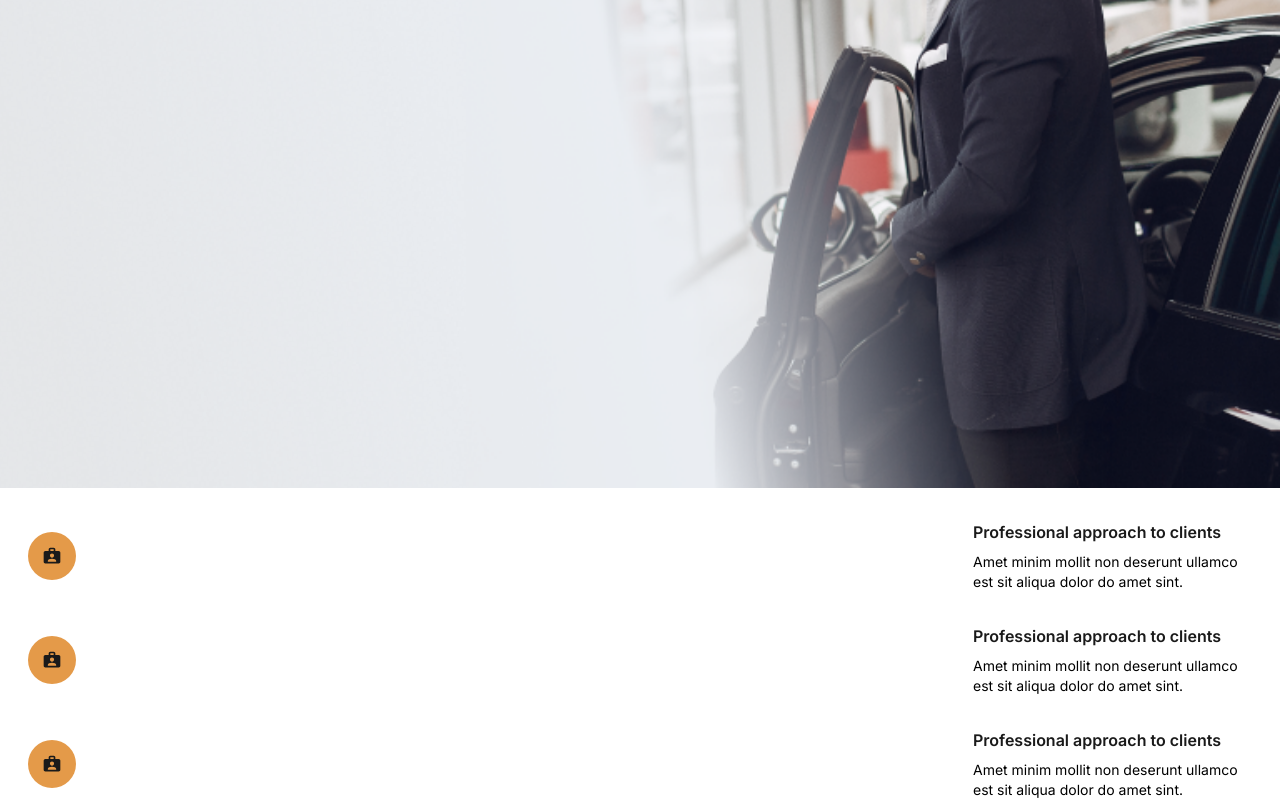
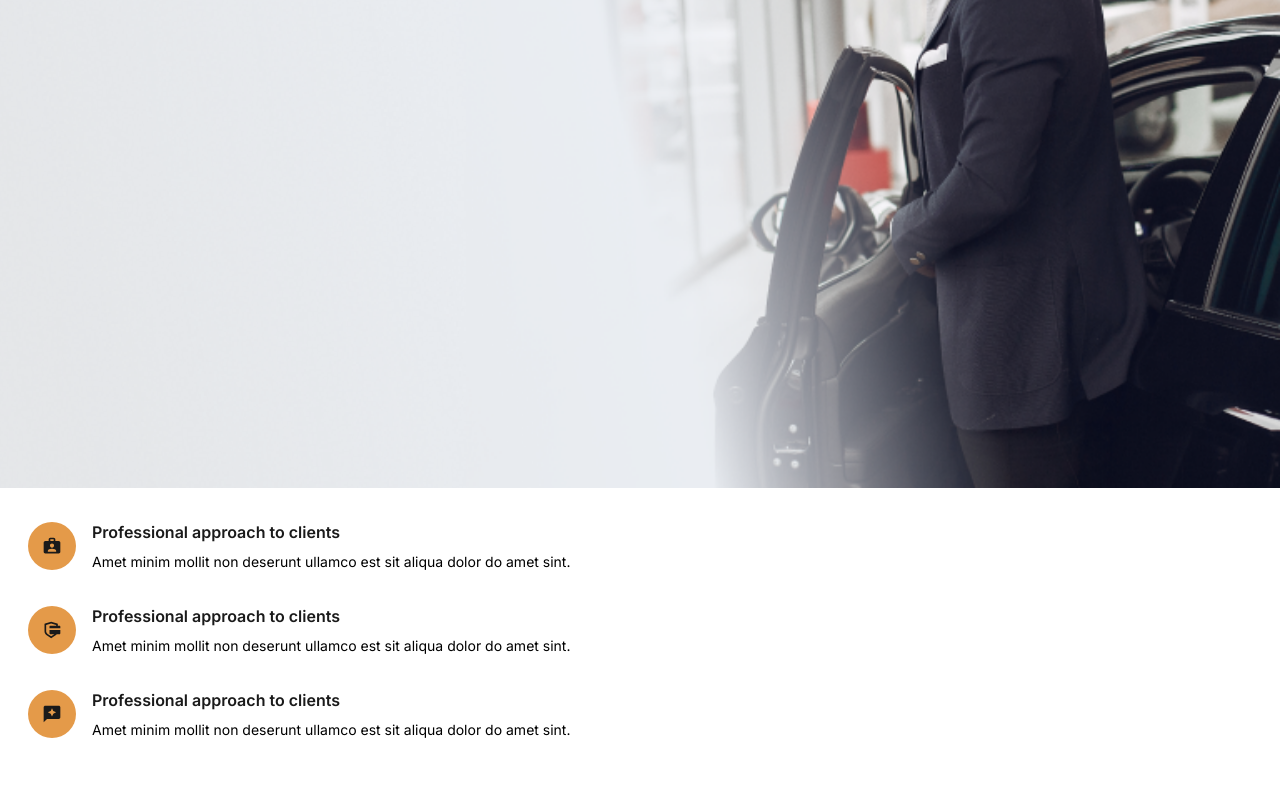
Before and after one commit to ahmetayyildiz66/ecars, a Vue app: page / in a window 1280 px wide. Shown: the part 342-1142 px from the top of the page. After the commit the page ends 1082 px from the top, so only its background shows below. Built offline with nearby package versions, Linux system fonts and the light colour scheme.

Commit message:
benefits: tablet and desktop

```diff
--- a/src/App.vue
+++ b/src/App.vue
@@ -7,7 +7,6 @@
 
     <EcHero />
     <EcBenefitsList />
-
   </div>
 </template>
 
--- a/src/components/EcBenefitsList.vue
+++ b/src/components/EcBenefitsList.vue
@@ -1,35 +1,58 @@
 <template>
-  <div class="container flex flex-col space-y-8 mt-8">
-    <div class="flex items-center justify-between text-sm space-x-4">
+  <div
+    class="container flex flex-col space-y-8 lg:space-y-0 mt-8 lg:flex-row lg:space-x-10 lg:mt-0 lg:-translate-y-[84px] lg:rounded-2xl lg:bg-white lg:shadow-2xl lg:px-10 lg:py-10 lg:shadow-gray-350"
+  >
+    <div
+      class="flex items-center justify-between md:justify-normal text-sm space-x-4"
+    >
       <EcFeatureButton>
         <IconBriefcase />
       </EcFeatureButton>
 
-      <div class="flex flex-col max-w-[279px] space-y-2">
-        <h3 class="text-gray-950 text-base font-semibold">Professional approach to clients</h3>
-        <p>Amet minim mollit non deserunt ullamco est sit aliqua dolor do amet sint.</p>
+      <div class="flex flex-col max-w-[279px] md:max-w-none space-y-2 lg:max-w-[285px]">
+        <h3 class="text-gray-950 text-base font-semibold">
+          Professional approach to clients
+        </h3>
+        <p>
+          Amet minim mollit non deserunt ullamco est sit aliqua dolor do amet
+          sint.
+        </p>
       </div>
     </div>
 
-    <div class="flex items-center justify-between text-sm space-x-4">
+    <div
+      class="flex items-center justify-between md:justify-normal text-sm space-x-4"
+    >
       <EcFeatureButton>
-        <IconBriefcase />
+        <IconPayment />
       </EcFeatureButton>
 
-      <div class="flex flex-col max-w-[279px] space-y-2">
-        <h3 class="text-gray-950 text-base font-semibold">Professional approach to clients</h3>
-        <p>Amet minim mollit non deserunt ullamco est sit aliqua dolor do amet sint.</p>
+      <div class="flex flex-col max-w-[279px] md:max-w-none space-y-2 lg:max-w-[285px]">
+        <h3 class="text-gray-950 text-base font-semibold">
+          Professional approach to clients
+        </h3>
+        <p>
+          Amet minim mollit non deserunt ullamco est sit aliqua dolor do amet
+          sint.
+        </p>
       </div>
     </div>
 
-    <div class="flex items-center justify-between text-sm space-x-4">
+    <div
+      class="flex items-center justify-between md:justify-normal text-sm space-x-4"
+    >
       <EcFeatureButton>
-        <IconBriefcase />
+        <IconReview />
       </EcFeatureButton>
 
-      <div class="flex flex-col max-w-[279px] space-y-2">
-        <h3 class="text-gray-950 text-base font-semibold">Professional approach to clients</h3>
-        <p>Amet minim mollit non deserunt ullamco est sit aliqua dolor do amet sint.</p>
+      <div class="flex flex-col max-w-[279px] md:max-w-none space-y-2 lg:max-w-[285px]">
+        <h3 class="text-gray-950 text-base font-semibold">
+          Professional approach to clients
+        </h3>
+        <p>
+          Amet minim mollit non deserunt ullamco est sit aliqua dolor do amet
+          sint.
+        </p>
       </div>
     </div>
   </div>
@@ -41,4 +64,6 @@ import EcFeatureButton from "./EcFeatureButton.vue";
 
 // icons
 import IconBriefcase from "./icons/IconBriefcase.vue";
+import IconPayment from "./icons/IconPayment.vue";
+import IconReview from "./icons/IconReview.vue";
 </script>
--- /dev/null
+++ b/src/components/icons/IconPayment.vue
@@ -0,0 +1,14 @@
+<template>
+  <svg
+    width="20"
+    height="20"
+    viewBox="0 0 20 20"
+    fill="none"
+    xmlns="http://www.w3.org/2000/svg"
+  >
+    <path
+      d="M9.16667 1.66699L15.2483 3.56699C15.418 3.61994 15.5662 3.72573 15.6714 3.8689C15.7767 4.01207 15.8334 4.18513 15.8333 4.36283V5.83366H17.5C17.721 5.83366 17.933 5.92146 18.0893 6.07774C18.2455 6.23402 18.3333 6.44598 18.3333 6.66699V8.33366H7.5V6.66699C7.5 6.44598 7.5878 6.23402 7.74408 6.07774C7.90036 5.92146 8.11232 5.83366 8.33333 5.83366H14.1667V4.97533L9.16667 3.41199L4.16667 4.97533V11.1453C4.16655 11.6555 4.28354 12.1589 4.50864 12.6168C4.73373 13.0746 5.06092 13.4747 5.465 13.7862L5.6225 13.8995L9.16667 16.317L12.3183 14.167H8.33333C8.11232 14.167 7.90036 14.0792 7.74408 13.9229C7.5878 13.7666 7.5 13.5547 7.5 13.3337V10.0003H18.3333V13.3337C18.3333 13.5547 18.2455 13.7666 18.0893 13.9229C17.933 14.0792 17.721 14.167 17.5 14.167L14.8167 14.1678C14.4942 14.5928 14.1025 14.9678 13.65 15.2762L9.16667 18.3337L4.68333 15.277C4.01044 14.8182 3.45979 14.202 3.07928 13.4819C2.69877 12.7619 2.49992 11.9597 2.5 11.1453V4.36283C2.5001 4.18528 2.55691 4.0124 2.66214 3.8694C2.76736 3.72639 2.91552 3.62074 3.085 3.56783L9.16667 1.66699Z"
+      fill="#1A1A1A"
+    />
+  </svg>
+</template>
--- /dev/null
+++ b/src/components/icons/IconReview.vue
@@ -0,0 +1,14 @@
+<template>
+  <svg
+    width="20"
+    height="20"
+    viewBox="0 0 20 20"
+    fill="none"
+    xmlns="http://www.w3.org/2000/svg"
+  >
+    <path
+      d="M10.0003 12.5003L11.292 9.62533L14.167 8.33366L11.292 7.04199L10.0003 4.16699L8.70866 7.04199L5.83366 8.33366L8.70866 9.62533L10.0003 12.5003ZM1.66699 18.3337V3.33366C1.66699 2.87533 1.83033 2.48283 2.15699 2.15616C2.4831 1.83005 2.87533 1.66699 3.33366 1.66699H16.667C17.1253 1.66699 17.5178 1.83005 17.8445 2.15616C18.1706 2.48283 18.3337 2.87533 18.3337 3.33366V13.3337C18.3337 13.792 18.1706 14.1845 17.8445 14.5112C17.5178 14.8373 17.1253 15.0003 16.667 15.0003H5.00033L1.66699 18.3337Z"
+      fill="#1A1A1A"
+    />
+  </svg>
+</template>
```
